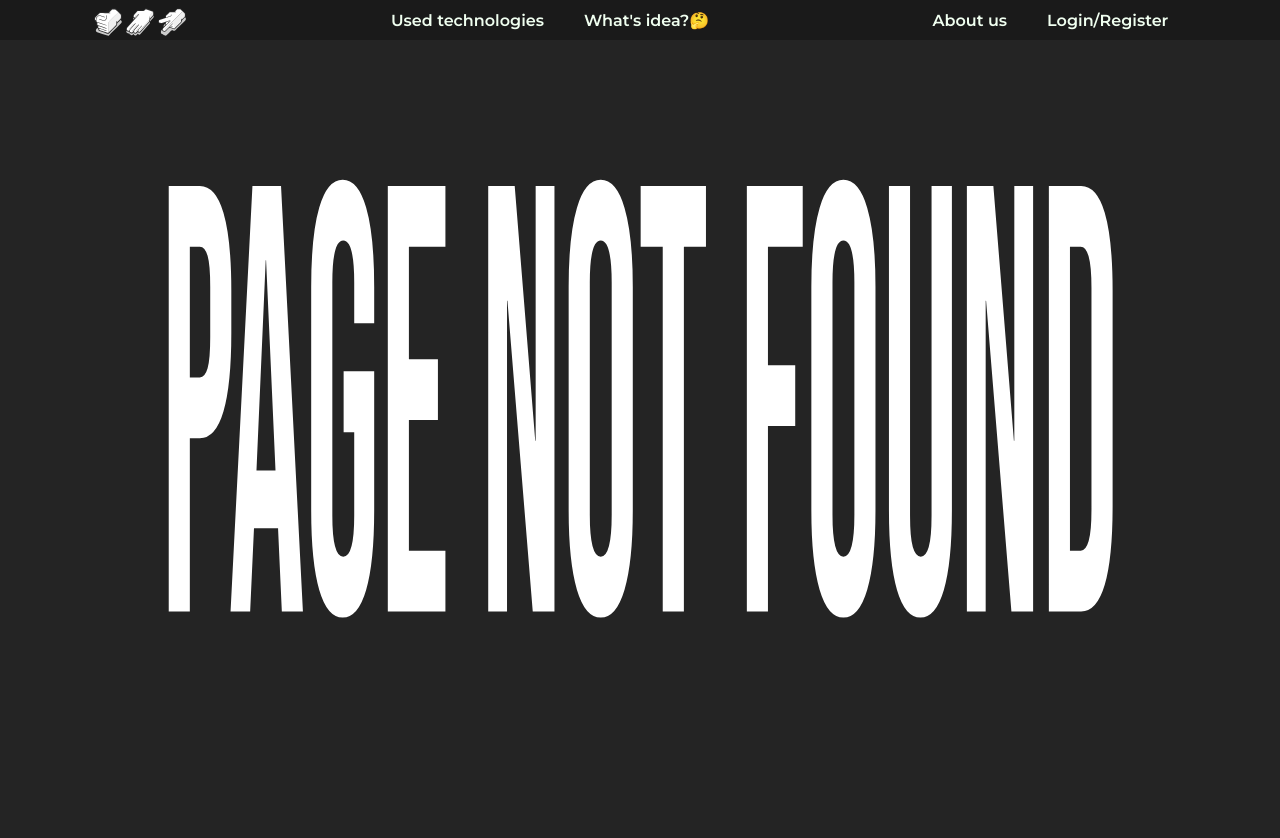
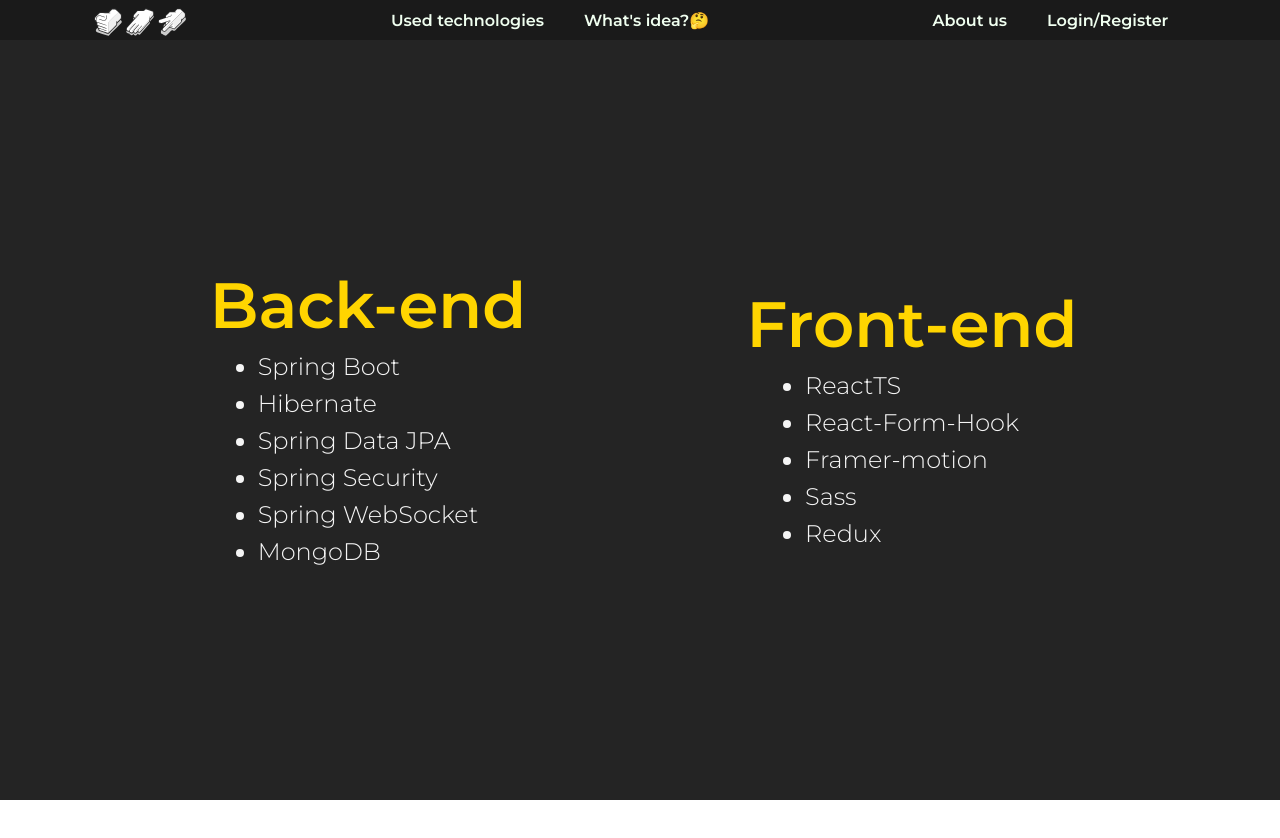
Before and after one commit to n0sebleeded/react-sciparo, a React (Vite) app: page /tech in a window 1280 px wide. Before the commit this address had no page. After the commit the page ends 800 px from the top, so only its background shows below. Built offline with nearby package versions, Linux system fonts and the light colour scheme.

Commit message:
+usedTech page

```diff
--- a/src/App.tsx
+++ b/src/App.tsx
@@ -9,6 +9,7 @@
 import Navbar from "./components/Navbar.tsx";
 import Idea from "./components/Idea.tsx";
 import AboutUs from "./components/AboutUs.tsx";
+import UsedTech from "./components/UsedTech.tsx";
 
 function App() {
     const location = useLocation();
@@ -23,6 +24,7 @@
                       <Route key="game" path="game" element={<CardList />} />
                       <Route key="reg" path="register" element={<Login />} />
                       <Route key="about" path="about" element={<AboutUs />}/>
+                      <Route key="tech" path="tech" element={<UsedTech />} />
                   </Route>
                   <Route path="*" element={<ErrorPage />}/>
               </Routes>
--- a/src/components/Navbar.tsx
+++ b/src/components/Navbar.tsx
@@ -25,7 +25,9 @@
                 </Link>
             </div>
             <div className="navbar-item-set">
-                <a className="navbar-item" href="#">Used technologies</a>
+                <Link to="/tech" className="navbar-item">
+                    <motion.p whileTap={{scale: 0.9}} transition={{type: "spring"}}>Used technologies</motion.p>
+                </Link>
                 <Link to="/idea" className="navbar-item">
                     <motion.p whileTap={{scale: 0.9}} transition={{type:"spring"}}>What's idea?&#129300;</motion.p>
                 </Link>
--- /dev/null
+++ b/src/components/UsedTech.tsx
@@ -0,0 +1,83 @@
+import {motion} from "framer-motion";
+import '../../src/components/componentsStyles/aboutUs.css'
+import '../../src/components/componentsStyles/usedTech.css'
+
+const UsedTech = () => {
+    const horizontal = {
+        initial: { opacity: 0, x: 100 },
+        animate: { opacity: 1, x: 0 },
+        exit: { opacity: 0, x: -100 },
+    };
+
+    const horizontalInvert = {
+        initial: { opacity: 0, x: -100 },
+        animate: { opacity: 1, x: 0 },
+        exit: { opacity: 0, x: 100 },
+    };
+
+    const Front = ["ReactTS", "React-Form-Hook", "Framer-motion", "Sass", "Redux"];
+    const Back = ["Spring Boot", "Hibernate", "Spring Data JPA", "Spring Security", "Spring WebSocket", "MongoDB"];
+
+    return (
+        <div className="about-main-container">
+            <div className="sub-container">
+                <motion.div className="leftside-container-about" variants={horizontal}
+                            initial="initial"
+                            animate="animate"
+                            exit="exit"
+                            transition={{duration: 1.5, delay: 0.5, type: "spring"}}
+                >
+                    <h1 className="about-name">
+                        Back-end
+                    </h1>
+                    <p className="about-text">
+                        <motion.ul
+                            exit={{opacity: 0}}
+                            transition={{duration: 1}}
+                        >
+                            {Back.map((el, i) => (
+                                <motion.li className="tech-item"
+                                           initial={{y: 100, opacity: 0}}
+                                           animate={{y: 0, opacity: 1}}
+                                           transition={{duration: 0.7, delay: 1 + i / 10, type: "spring"}}
+                                           key={i}
+                                >
+                                    {el}
+                                </motion.li>
+                            ))}
+                        </motion.ul>
+                    </p>
+                </motion.div>
+                <motion.div className="rightside-container-about" variants={horizontalInvert}
+                            initial="initial"
+                            animate="animate"
+                            exit="exit"
+                            transition={{duration: 1.5, delay: 0.5, type: "spring"}}
+                >
+                    <h1 className="about-name">
+                        Front-end
+                    </h1>
+                    <p className="about-text">
+                        <motion.ul
+                            exit={{opacity: 0}}
+                            transition={{duration: 1}}
+                        >
+                            {Front.map((el, i) => (
+                                <motion.li className="tech-item"
+                                           initial={{y: 100, opacity: 0}}
+                                           animate={{y: 0, opacity: 1}}
+                                           transition={{duration: 0.7, delay: 1 + i / 10, type: "spring"}}
+                                           key={i}
+                                >
+                                    {el}
+                                </motion.li>
+                            ))}
+                        </motion.ul>
+                    </p>
+                </motion.div>
+            </div>
+        </div>
+    );
+};
+
+export default UsedTech;
--- /dev/null
+++ b/src/components/componentsStyles/usedTech.css
@@ -0,0 +1,3 @@
+.tech-item {
+    margin: 1vh 0;
+}
```
